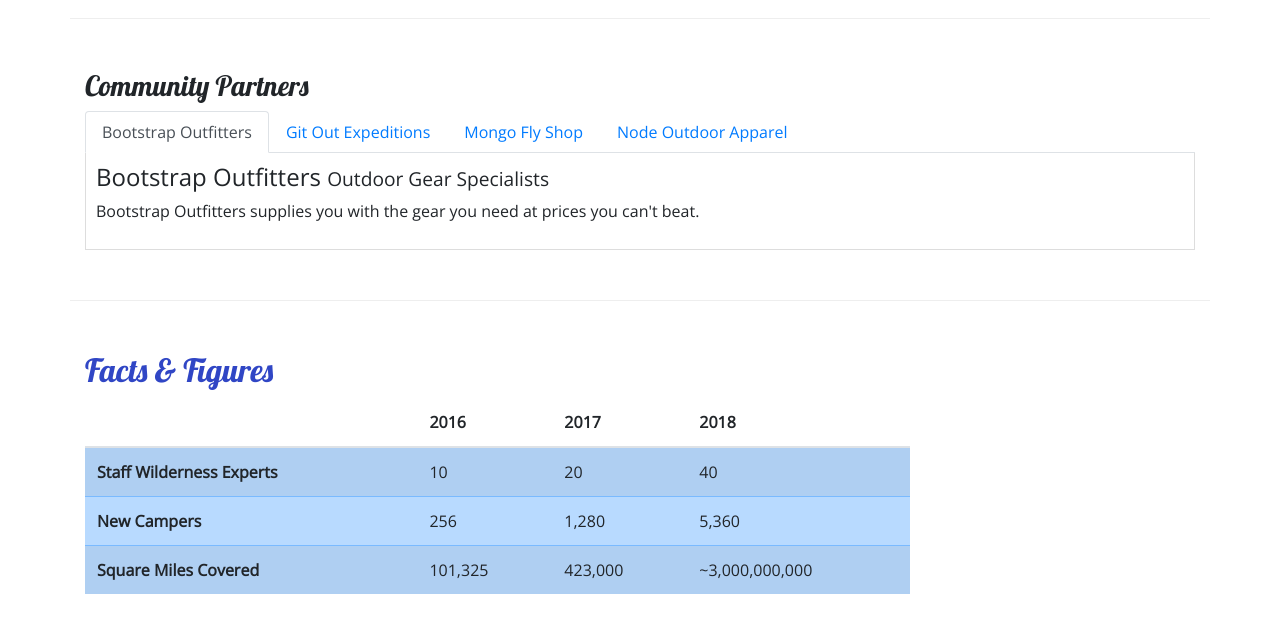
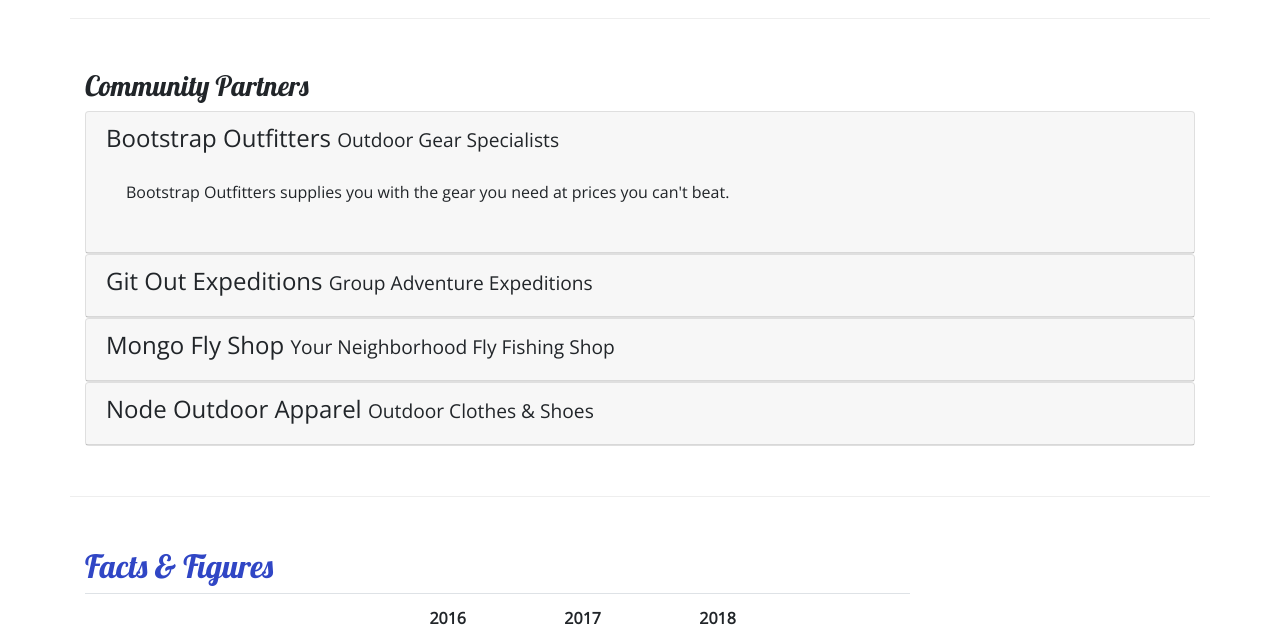
Before and after one commit to benjamindaniels21/nucampsite1, a website: page aboutus.html in a window 1280 px wide. Shown: the part 810-1450 px from the top of the page. Drawn offline with nearby package versions, Linux system fonts and the light colour scheme.

Commit message:
add accordion to aboutus

```diff
--- a/aboutus.html
+++ b/aboutus.html
@@ -100,41 +100,66 @@
         <div class="row row-content">
             <div class="col-12">
                 <h3>Community Partners</h3>
-                <ul class="nav nav-tabs">
-                    <li class="nav-item">
-                        <a class="nav-link active" href="#bootstrap" role="tab" data-toggle="tab">Bootstrap Outfitters</a>
-                    </li>
-                    <li class="nav-item">
-                        <a class="nav-link" href="#git" role="tab" data-toggle="tab">Git Out Expeditions</a>
-
-                    </li>
-                    <li class="nav-item">
-                        <a class="nav-link" href="#mongo" role="tab" data-toggle="tab">Mongo Fly Shop</a>
-                    </li>
-                    <li class="nav-item">
-                        <a class="nav-link" href="#node" role="tab" data-toggle="tab">Node Outdoor Apparel</a>
-                    </li>
-                </ul>
-                <div class="tab-content">
-                    <div role="tabpanel" class="tab-pane fade show active" id="bootstrap">
-                        <h4>Bootstrap Outfitters <small>Outdoor Gear Specialists</small></h4>
-                        <p class="d-none d-sm-block">Bootstrap Outfitters supplies you with the gear you need at prices you can't beat.
-                        </p>
+                <div id="accordion">
+                    <div class="card">
+                        <div role="tab" class="card-header">
+                            <h4>
+                                <a data-toggle="collapse" data-target="#bootstrap">
+                                    Bootstrap Outfitters <small>Outdoor Gear Specialists</small>
+                                </a>
+                            </h4>
+                            <div class="collapse show" id="bootstrap" data-parent="#accordion">
+                                <div class="card-body">
+                                    <p class="d-none d-sm-block">Bootstrap Outfitters supplies you with the gear you need at prices you
+                                        can't beat.</p>
+                                </div>
+                            </div>
+                        </div>
                     </div>
-                    <div role="tabpanel" class="tab-pane fade" id="git">
-                        <h4>Git Out Expeditions <small>Group Adventure Expeditions</small></h4>
-                        <p class="d-none d-sm-block">Join Git Out Expeditions to explore new horizons with a group of other adventurers!
-                        </p>
+                    <div class="card">
+                        <div role="tab" class="card-header">
+                            <h4>
+                                <a class="collapsed" data-toggle="collapse" data-target="#git">
+                                    Git Out Expeditions <small>Group Adventure Expeditions</small>
+                                </a>
+                            </h4>
+                            <div class="collapse" id="git" data-parent="#accordion">
+                                <div class="card-body">
+                                    <p class="d-none d-sm-block">Join Git Out Expeditions to explore new horizons with a group of other
+                                        adventurers!</p>
+                                </div>
+                            </div>
+                        </div>
                     </div>
-                    <div role="tabpanel" class="tab-pane fade" id="mongo">
-                        <h4>Mongo Fly Shop <small>Your Neighborhood Fly Fishing Shop.</small></h4>
-                        <p class="d-none d-sm-block">Need a new fishing pole, a tacklebox, or flies of all kinds? Stop by Mongo Fly
-                            Shop.</p>
+                    <div class="card">
+                        <div role="tab" class="card-header">
+                            <h4>
+                                <a class="collapsed" data-toggle="collapse" data-target="#mongo">
+                                    Mongo Fly Shop <small>Your Neighborhood Fly Fishing Shop</small>
+                                </a>
+                            </h4>
+                            <div class="collapse" id="mongo" data-parent="#accordion">
+                                <div class="card-body">
+                                    <p class="d-none d-sm-block">Need a new fishing pole, a tacklebox, or flies of all kinds? Stop by Mongo
+                                        Fly Shop.</p>
+                                </div>
+                            </div>
+                        </div>
                     </div>
-                    <div role="tabpanel" class="tab-pane fade" id="node">
-                        <h4>Node Outdoor Apparel <small>Outdoor Clothes & Shoes</small></h4>
-                        <p class="d-none d-sm-block">From polar fleeces to swimsuits, hiking boots to waders, a visit to Node will be
-                            sure to get you covered.</p>
+                    <div class="card">
+                        <div role="tab" class="card-header">
+                            <h4>
+                                <a class="collapsed" data-toggle="collapse" data-target="#node">
+                                    Node Outdoor Apparel <small>Outdoor Clothes & Shoes</small>
+                                </a>
+                            </h4>
+                            <div class="collapse" id="node" data-parent="#accordion">
+                                <div class="card-body">
+                                    <p class="d-none d-sm-block">From polar fleeces to swimsuits, hiking boots to waders, a visit to Node
+                                        will be sure to get you covered.</p>
+                                </div>
+                            </div>
+                        </div>
                     </div>
                 </div>
             </div>
--- a/css/styles.css
+++ b/css/styles.css
@@ -36,8 +36,7 @@ header h2 {
     background-color: #901CAD;
 }
 
-.tab-content {
-    border: 1px solid #DDD;
-    border-top: none;
-    padding: 10px;
+a, a:hover {
+  color: inherit;
+  text-decoration: none;
 }
```
